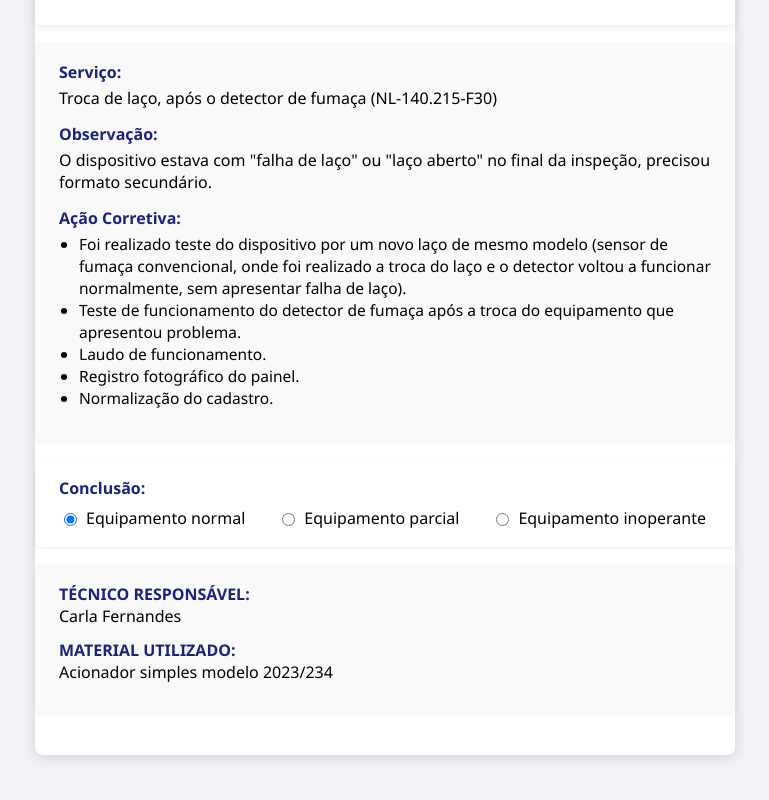
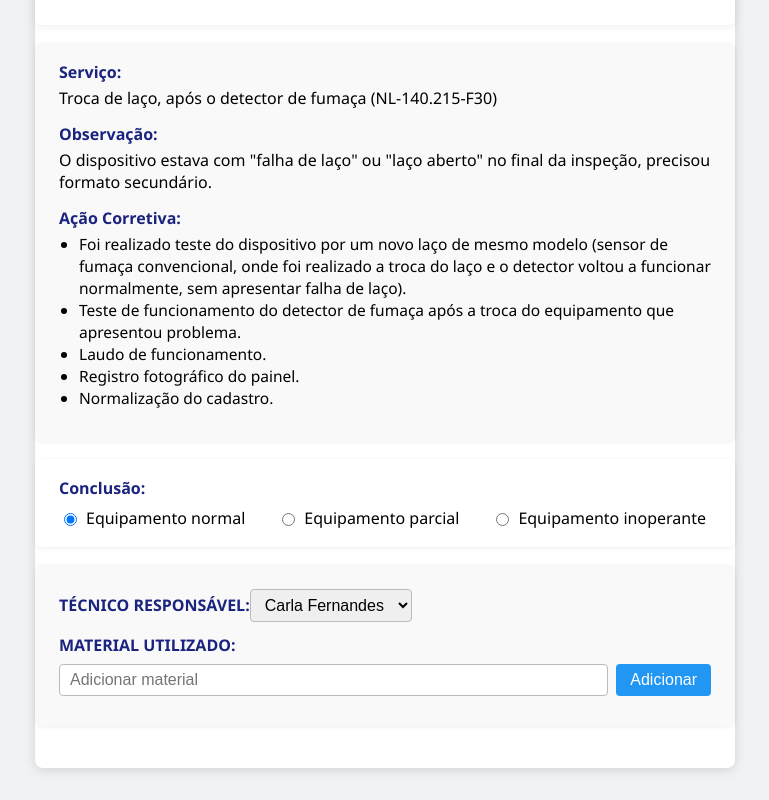
Before and after one commit to caiquemiranda/automation-reports-maintenance, a React (Create React App) app in the folder ordem-servico-corretiva/os-report-2.0/: page / in a window 1280 px wide. Shown: the part 425-1225 px from the top of the page, without its empty margins (255-1024 px from the left). Built offline with nearby package versions, Linux system fonts and the light colour scheme.

Commit message:
Atualiza o componente TechnicianInfo para permitir a seleção de técnicos e a adição/remover de materiais utilizados, melhorando a interatividade e a usabilidade do formulário.

```diff
--- a/ordem-servico-corretiva/os-report-2.0/src/components/TechnicianInfo/TechnicianInfo.css
+++ b/ordem-servico-corretiva/os-report-2.0/src/components/TechnicianInfo/TechnicianInfo.css
@@ -14,3 +14,69 @@
     color: #1a237e;
     font-size: 1rem;
 }
+
+select {
+    margin-top: 6px;
+    padding: 6px 10px;
+    border-radius: 4px;
+    border: 1px solid #bbb;
+    font-size: 1rem;
+}
+
+.material-list {
+    margin-bottom: 8px;
+}
+
+.material-item {
+    display: flex;
+    align-items: center;
+    background: #e3eafc;
+    border-radius: 4px;
+    padding: 4px 10px;
+    margin-bottom: 4px;
+    font-size: 0.98rem;
+    gap: 8px;
+}
+
+.remove-btn {
+    background: #e53935;
+    color: #fff;
+    border: none;
+    border-radius: 50%;
+    width: 22px;
+    height: 22px;
+    cursor: pointer;
+    font-size: 1rem;
+    line-height: 1;
+    display: flex;
+    align-items: center;
+    justify-content: center;
+}
+
+.material-add {
+    display: flex;
+    gap: 8px;
+}
+
+.material-add input {
+    flex: 1;
+    padding: 6px 10px;
+    border-radius: 4px;
+    border: 1px solid #bbb;
+    font-size: 1rem;
+}
+
+.material-add button {
+    background: #2196f3;
+    color: #fff;
+    border: none;
+    border-radius: 4px;
+    padding: 6px 14px;
+    font-size: 1rem;
+    cursor: pointer;
+    transition: background 0.2s;
+}
+
+.material-add button:hover {
+    background: #1769aa;
+}
--- a/ordem-servico-corretiva/os-report-2.0/src/components/TechnicianInfo/TechnicianInfo.js
+++ b/ordem-servico-corretiva/os-report-2.0/src/components/TechnicianInfo/TechnicianInfo.js
@@ -1,17 +1,61 @@
-import React from 'react';
+import React, { useState } from 'react';
 import './TechnicianInfo.css';
 
-const TechnicianInfo = () => (
+const TECHNICIANS = [
+  'Carla Fernandes',
+  'João Silva',
+  'Maria Souza',
+  'Pedro Oliveira',
+];
+
+const TechnicianInfo = () => {
+  const [selectedTech, setSelectedTech] = useState(TECHNICIANS[0]);
+  const [materialInput, setMaterialInput] = useState('');
+  const [materials, setMaterials] = useState([]);
+
+  const addMaterial = () => {
+    if (materialInput.trim()) {
+      setMaterials([...materials, materialInput.trim()]);
+      setMaterialInput('');
+    }
+  };
+
+  const removeMaterial = (idx) => {
+    setMaterials(materials.filter((_, i) => i !== idx));
+  };
+
+  return (
     <section className="technician-info">
-        <div className="info-block">
-            <strong>TÉCNICO RESPONSÁVEL:</strong>
-            <div>Carla Fernandes</div>
+      <div className="info-block">
+        <strong>TÉCNICO RESPONSÁVEL:</strong>
+        <select value={selectedTech} onChange={e => setSelectedTech(e.target.value)}>
+          {TECHNICIANS.map(tech => (
+            <option key={tech} value={tech}>{tech}</option>
+          ))}
+        </select>
+      </div>
+      <div className="info-block">
+        <strong>MATERIAL UTILIZADO:</strong>
+        <div className="material-list">
+          {materials.map((mat, idx) => (
+            <div key={idx} className="material-item">
+              {mat}
+              <button type="button" className="remove-btn" onClick={() => removeMaterial(idx)}>x</button>
+            </div>
+          ))}
         </div>
-        <div className="info-block">
-            <strong>MATERIAL UTILIZADO:</strong>
-            <div>Acionador simples modelo 2023/234</div>
+        <div className="material-add">
+          <input
+            type="text"
+            value={materialInput}
+            onChange={e => setMaterialInput(e.target.value)}
+            placeholder="Adicionar material"
+          />
+          <button type="button" onClick={addMaterial}>Adicionar</button>
         </div>
+      </div>
     </section>
-);
+  );
+};
 
 export default TechnicianInfo;
```
